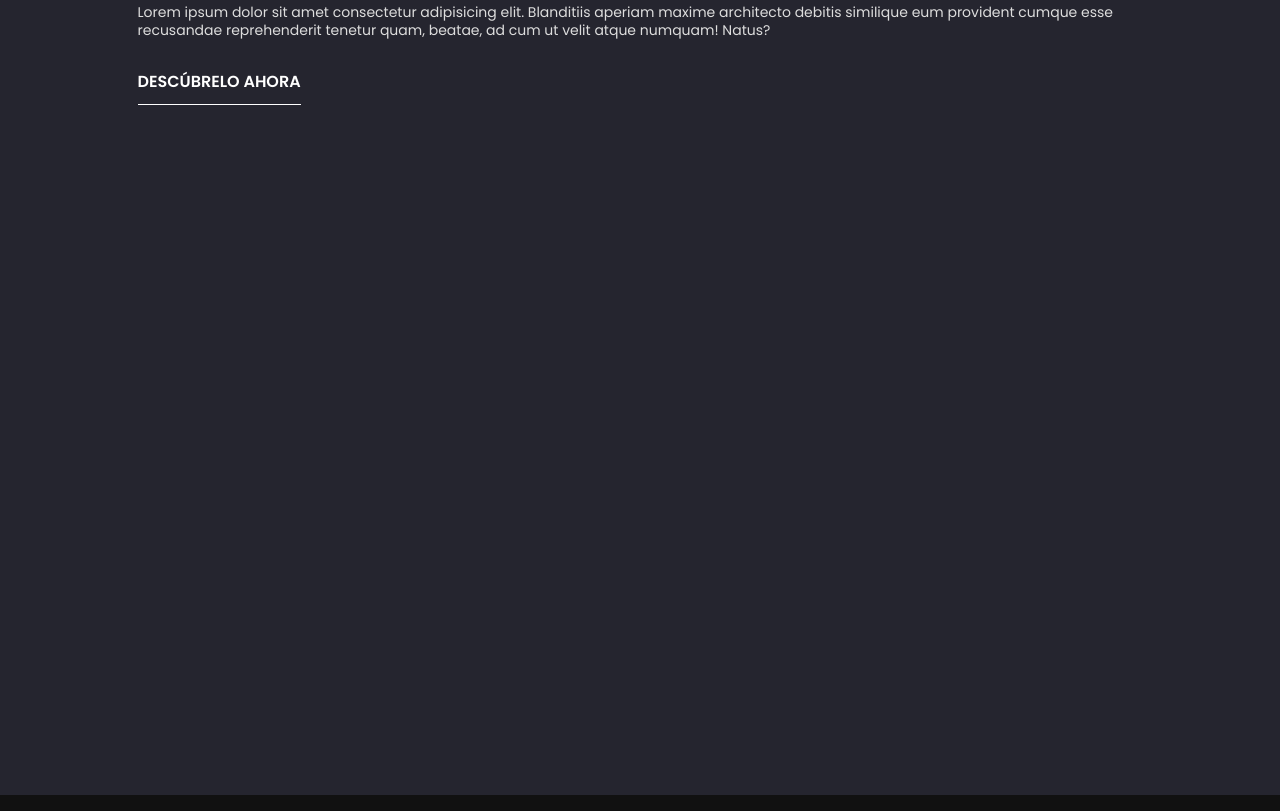
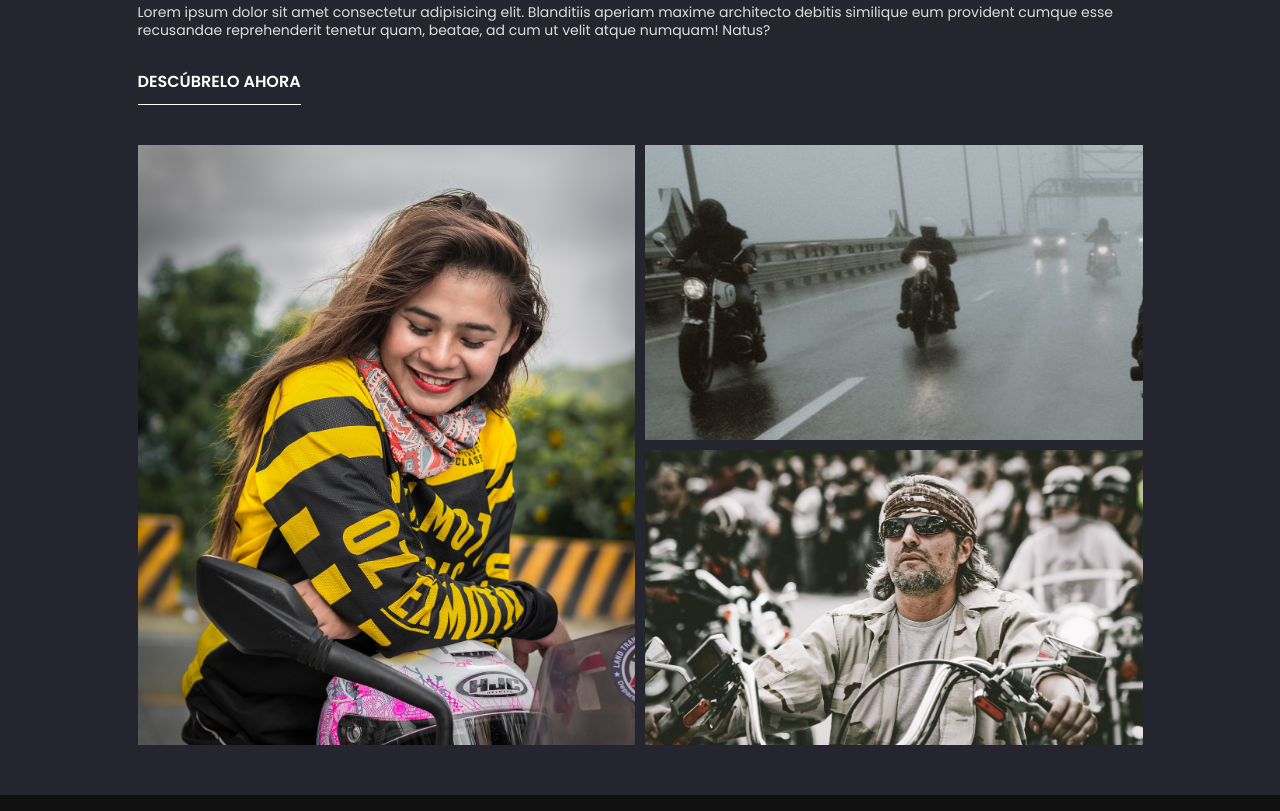
Before and after one commit to Jhon-fer/adventure-on-wheels, a plain HTML site: page index.html in a window 1280 px wide. Shown: the part 1369-2180 px from the top of the page. Drawn offline with Linux system fonts and the light colour scheme.

Commit message:
imagenes

```diff
--- a/css/style-desktop.css
+++ b/css/style-desktop.css
@@ -9,7 +9,7 @@
 /********************* HEADER SLIDER *********************/
 
 .header-slider__container {
-    background-image: url("./images/header-background-desktop.jpg");
+    background-image: url("../images/header-background-desktop.jpg");
 }
 
 /********************* SECTION TOP *********************/
@@ -49,15 +49,15 @@
 }
 
 .section-middle__galery--item-1 {
-    background-image: url("./images/galery-img-3-desktop.jpg");
+    background-image: url("../images/galery-img-3-desktop.jpg");
 }
 
 .section-middle__galery--item-2 {
-    background-image: url("./images/galery-img-2-desktop.jpg");
+    background-image: url("../images/galery-img-2-desktop.jpg");
 }
 
 .section-middle__galery--item-3 {
-    background-image: url("./images/galery-img-1-desktop.jpg");
+    background-image: url("../images/galery-img-1-desktop.jpg");
 }
 
 /********************* SECTION BOTTOM *********************/
--- a/css/style-mobile.css
+++ b/css/style-mobile.css
@@ -106,7 +106,7 @@ html {
 .header-slider__container {
     width: 100%;
     height: 600px;
-    background-image: url("./images/header-background-desktop.jpg");
+    background-image: url("../images/header-background-desktop.jpg");
     background-position: center;
     background-repeat: no-repeat;
     background-size: cover;
@@ -209,7 +209,7 @@ html {
 }
 
 .section-middle__galery--item-1 {
-    background-image: url("./images/galery-img-3-mobile.jpg");
+    background-image: url("../images/galery-img-3-mobile.jpg");
     background-position: center;
     background-repeat: no-repeat;
     background-size: cover;
@@ -218,13 +218,13 @@ html {
 }
 
 .section-middle__galery--item-2 {
-    background-image: url("./images/galery-img-2-mobile.jpg");
+    background-image: url("../images/galery-img-2-mobile.jpg");
     grid-column: 3 / 5;
     grid-row: 1 / 4;
 }
 
 .section-middle__galery--item-3 {
-    background-image: url("./images/galery-img-1-mobile.jpg");
+    background-image: url("../images/galery-img-1-mobile.jpg");
     grid-column: 3 / 5;
     grid-row: 4 / 7;
 }
--- a/css/style-tablet.css
+++ b/css/style-tablet.css
@@ -45,7 +45,7 @@
 /********************* HEADER SLIDER *********************/
 
 .header-slider__container {
-    background-image: url("./images/header-background-desktop.jpg");
+    background-image: url("../images/header-background-desktop.jpg");
 }
 
 /********************* SECTION TOP *********************/
@@ -84,15 +84,15 @@
 }
 
 .section-middle__galery--item-1 {
-    background-image: url("./images/galery-img-3-desktop.jpg");
+    background-image: url("../images/galery-img-3-desktop.jpg");
 }
 
 .section-middle__galery--item-2 {
-    background-image: url("./images/galery-img-2-desktop.jpg");
+    background-image: url("../images/galery-img-2-desktop.jpg");
 }
 
 .section-middle__galery--item-3 {
-    background-image: url("./images/galery-img-1-desktop.jpg");
+    background-image: url("../images/galery-img-1-desktop.jpg");
     background-position: center;
     background-size: cover;
 }
```
